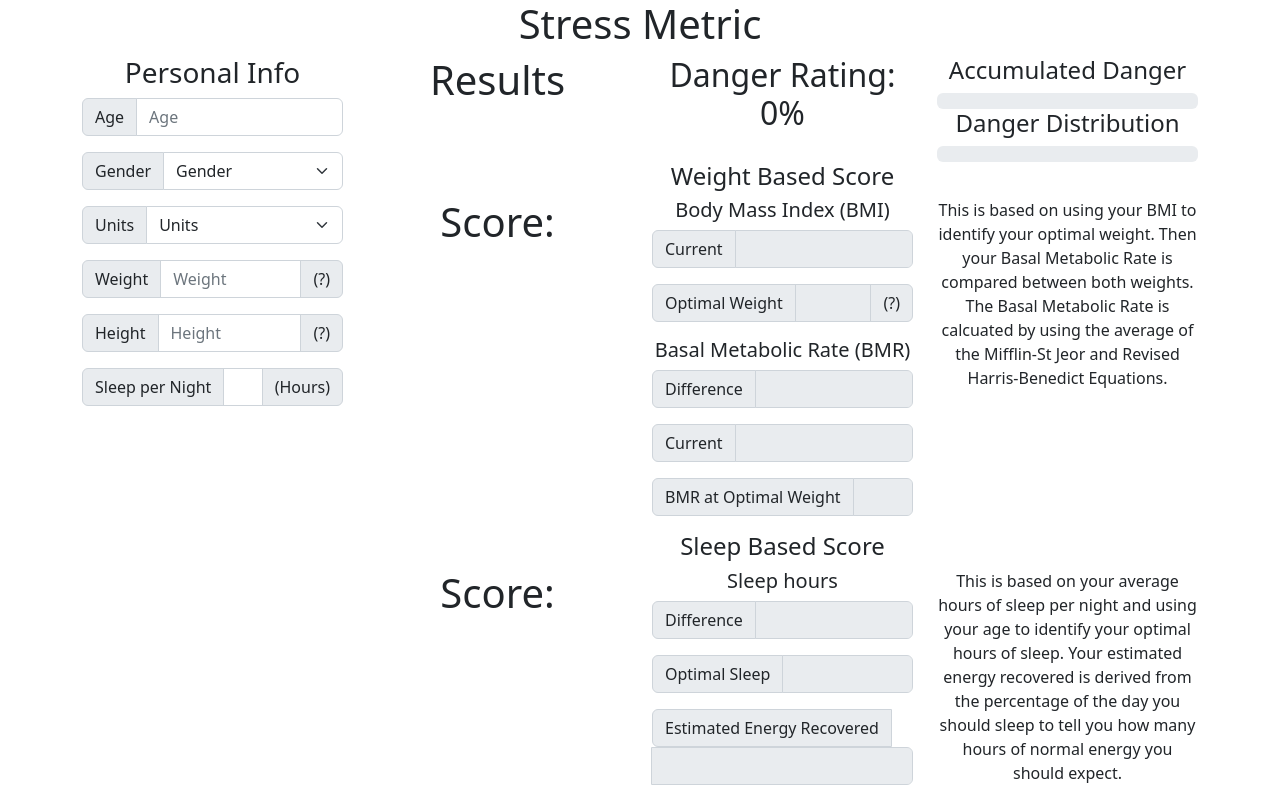
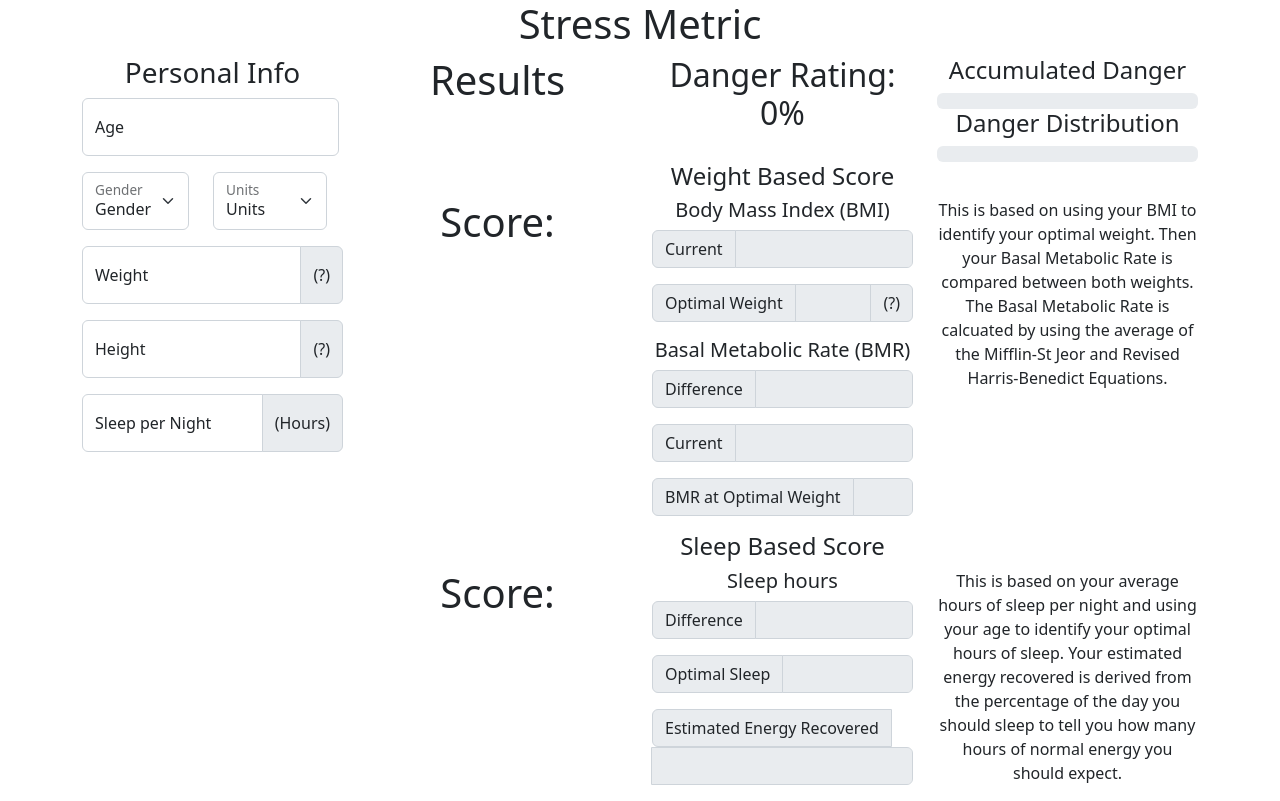
Before and after one commit to Gibado/Stress-Calculator, a plain HTML site: page index.html in a window 1280 px wide. Drawn offline with nearby package versions, Linux system fonts and the light colour scheme.

Commit message:
Changed Personal Info labels

```diff
--- a/index.html
+++ b/index.html
@@ -19,40 +19,60 @@
             <!-- Personal info -->
             <div class="col-sm-3">
                 <h3>Personal Info</h3>
-                <div class="input-group mb-3">
-                    <span class="input-group-text">Age</span>
+                <div class="row">
+                    <div class="col-auto">
+                        <div class="form-floating mb-3">
                             <input id="age" type="number" class="form-control" placeholder="Age" aria-label="Age" aria-describedby="age">
+                            <label for="age">Age</label>
                         </div>
-                <div class="input-group mb-3">
-                    <span class="input-group-text">Gender</span>
+                    </div>
+                    <div class="col-auto">
+                        <div class="form-floating mb-3">
                             <select id="gender" class="form-select" aria-label="Gender" aria-describedby="gender">
                                 <option selected>Gender</option>
                                 <option value="male">Male</option>
                                 <option value="female">Female</option>
                             </select>
+                            <label for="gender">Gender</label>
                         </div>
-                <div class="input-group mb-3">
-                    <span class="input-group-text">Units</span>
+                    </div>
+                    <div class="col-auto">
+                        <div class="form-floating mb-3">
                             <select id="units" class="form-select" aria-label="Units" aria-describedby="units">
                                 <option selected>Units</option>
                                 <option value="imperial">Imperial</option>
                                 <option value="metric">Metric</option>
                             </select>
+                            <label for="units">Units</label>
                         </div>
+                    </div>
+                    <div class="col-auto">
                         <div class="input-group mb-3">
-                    <span class="input-group-text">Weight</span>
+                            <div class="form-floating">
                                 <input id="weight" type="number" class="form-control" placeholder="Weight" aria-label="Weight" aria-describedby="weight">
+                                <label for="weight">Weight</label>
+                            </div>
                             <span class="input-group-text weight-type">(?)</span>
                         </div>
+                    </div>
+                    <div class="col-auto">
                         <div class="input-group mb-3">
-                    <span class="input-group-text">Height</span>
+                            <div class="form-floating">
                                 <input id="height" type="number" class="form-control" placeholder="Height" aria-label="Height" aria-describedby="height">
+                                <label for="height">Height</label>
+                            </div>
                             <span class="input-group-text height-type">(?)</span>
                         </div>
+                    </div>
+                    <div class="col-auto">
                         <div class="input-group mb-3">
-                    <span class="input-group-text">Sleep per Night</span>
+                            <div class="form-floating">
                                 <input id="sleep" type="number" class="form-control" placeholder="Sleep" aria-label="Sleep" aria-describedby="sleep">
+                                <label for="sleep">Sleep per Night</label>
+                            </div>
                             <span class="input-group-text">(Hours)</span>
+                        </div>
+                    </div>
                 </div>
             </div>
             <!-- Calculated results -->
```
Lines whose indentation alone changed are shown as unchanged.
